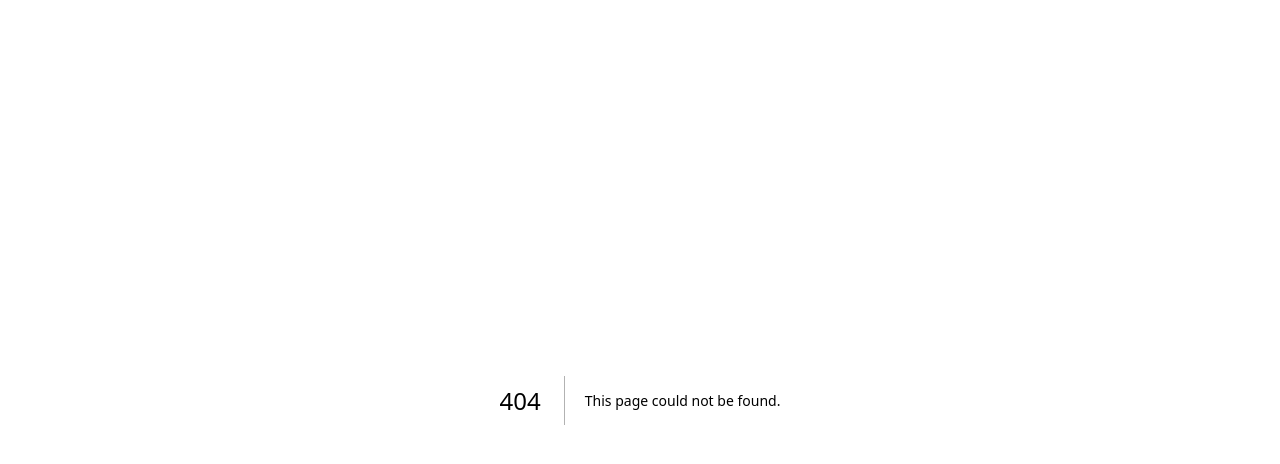
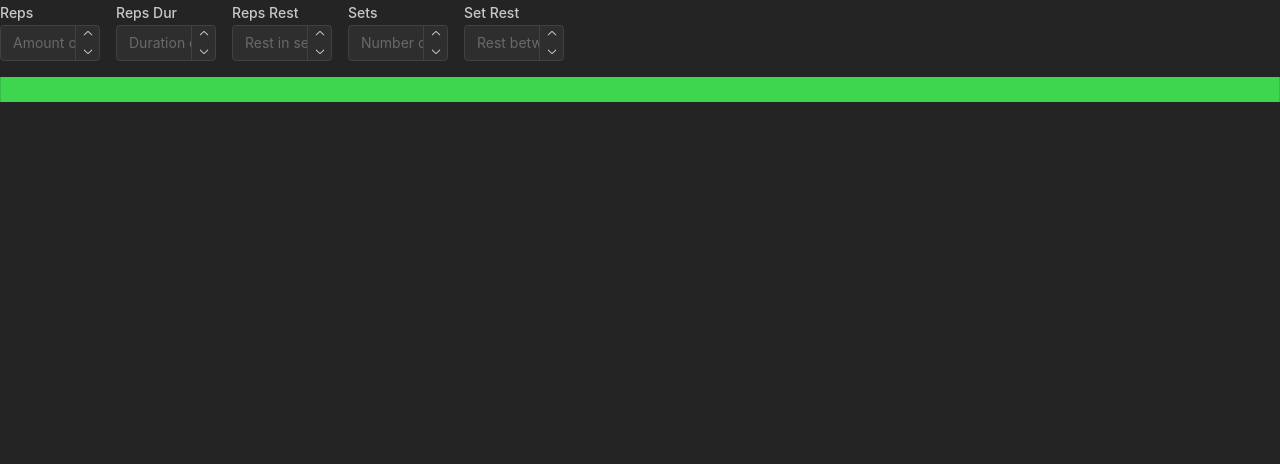
Before and after one commit to markkorput/pump, a Next.js app: page /interval in a window 1280 px wide. Before the commit this address had no page. Shown: the top 464 px of the page. Built offline with nearby package versions, Linux system fonts and the light colour scheme.

Commit message:
Reps editor with bar preview

```diff
--- /dev/null
+++ b/app/components/intervals/IntervalBar.tsx
@@ -0,0 +1,76 @@
+import { useMemo } from "react";
+import { sumBy } from "lodash";
+import { IntervalDefinition } from "./types";
+import { totalDuration, toSections } from "./helpers";
+
+const barStyles = {
+  display: "block",
+  padding: 0,
+  margin: 0,
+  // border: "1px solid black",
+  width: "100%",
+};
+
+const colors = {
+  rest: "#3ed54f",
+  active: "#d53e4f",
+  progress: "#00000055",
+};
+
+interface IntervalBarProps {
+  interval: IntervalDefinition;
+  progress?: number;
+  time?: number;
+  width?: number;
+  height?: number;
+}
+
+const IntervalBar = ({
+  interval,
+  time,
+  progress,
+  width = 100,
+  height = 3,
+}: IntervalBarProps) => {
+  const ttl = totalDuration(interval);
+
+  if (time && !progress) {
+    progress = time / ttl;
+  }
+
+  const barSections = useMemo(() => {
+    const sections = toSections(interval);
+
+    return sections.map((section, idx) => (
+      <rect
+        key={`interval-bar-section-${idx}`}
+        x={(sumBy(sections.slice(0, idx), "duration") / ttl) * width}
+        y="0"
+        height={height}
+        width={(section.duration / ttl) * width}
+        fill={idx % 2 ? colors.active : colors.rest}
+      />
+    ));
+  }, [interval, ttl, width, height]);
+
+  return (
+    <svg
+      width="300px"
+      viewBox={[0, 0, width, height].map((v) => v.toString()).join(" ")}
+      style={barStyles}
+    >
+      {barSections}
+      {progress && (
+        <rect
+          x="0"
+          y="0"
+          height={height}
+          width={progress * width}
+          fill={colors.progress}
+        />
+      )}
+    </svg>
+  );
+};
+
+export default IntervalBar;
--- /dev/null
+++ b/app/components/intervals/IntervalEditor.tsx
@@ -0,0 +1,83 @@
+import { useEffect, useState } from "react";
+import { NumberInput, Group, Stack } from "@mantine/core";
+import { IntervalDefinition } from "./types";
+import IntervalBar from "./IntervalBar";
+
+export interface IntervalInputsProps {
+  onChange?: (intervalDef: IntervalDefinition) => void;
+}
+
+export const IntervalInputs = ({ onChange }: IntervalInputsProps) => {
+  const [reps, setReps] = useState<number>();
+  const [repsDur, setRepsDur] = useState<number>();
+  const [repsRest, setRepsRest] = useState<number>();
+  const [sets, setSets] = useState<number>();
+  const [setsRest, setSetsRest] = useState<number>();
+
+  useEffect(() => {
+    onChange?.({
+      reps: {
+        amount: reps || 1,
+        duration: repsDur || 1,
+        rest: repsRest || 10,
+      },
+      sets: {
+        amount: sets || 1,
+        rest: setsRest || 30,
+      },
+    });
+  }, [onChange, reps, repsDur, repsRest, sets, setsRest]);
+
+  return (
+    <Group>
+      <NumberInput
+        min={0}
+        style={{ width: 100 }}
+        placeholder="Amount of reps"
+        onChange={(v) => setReps(typeof v === "number" ? v : parseInt(v))}
+        label="Reps"
+      />
+      <NumberInput
+        min={0}
+        style={{ width: 100 }}
+        placeholder="Duration of a rep in seconds"
+        onChange={(v) => setRepsDur(typeof v === "number" ? v : parseInt(v))}
+        label="Reps Dur"
+      />
+      <NumberInput
+        min={0}
+        style={{ width: 100 }}
+        placeholder="Rest in seconds"
+        onChange={(v) => setRepsRest(typeof v === "number" ? v : parseInt(v))}
+        label="Reps Rest"
+      />
+      <NumberInput
+        min={0}
+        style={{ width: 100 }}
+        placeholder="Number of sets"
+        onChange={(v) => setSets(typeof v === "number" ? v : parseInt(v))}
+        label="Sets"
+      />
+      <NumberInput
+        min={0}
+        style={{ width: 100 }}
+        placeholder="Rest between sets"
+        onChange={(v) => setSetsRest(typeof v === "number" ? v : parseInt(v))}
+        label="Set Rest"
+      />
+    </Group>
+  );
+};
+
+export const IntervalEditor = () => {
+  const [def, setDef] = useState<IntervalDefinition>();
+
+  return (
+    <Stack>
+      <IntervalInputs onChange={setDef} />
+      {def && <IntervalBar interval={def} width={1000} height={20} />}
+    </Stack>
+  );
+};
+
+export default IntervalEditor;
--- /dev/null
+++ b/app/components/intervals/helpers.tsx
@@ -0,0 +1,19 @@
+import { IntervalDefinition } from "./types";
+
+export const totalDuration = (interval: IntervalDefinition) =>
+  (interval.reps.amount * interval.reps.duration +
+    (interval.reps.amount - 1) * interval.reps.rest) *
+    interval.sets.amount +
+  (interval.sets.amount - 1) * interval.sets.rest;
+
+export const toSections = (interval: IntervalDefinition) => {
+  return Array.from({ length: interval.sets.amount }).flatMap((_, setIdx) => [
+    ...(setIdx === 0 ? [] : [{ duration: interval.sets.rest, type: "rest" }]),
+    ...Array.from({ length: interval.reps.amount }).flatMap((__, idx) => [
+      ...(idx === 0 ? [] : [{ duration: interval.reps.rest, type: "rest" }]),
+      { duration: interval.reps.duration, type: "rep" },
+    ]),
+  ]);
+};
+
+export default totalDuration;
--- /dev/null
+++ b/app/components/intervals/types.ts
@@ -0,0 +1,20 @@
+export type IntervalRepsDef = {
+  amount: number;
+  duration: number;
+  rest: number;
+};
+
+export type IntervalSetsDef = {
+  amount: number;
+  rest: number;
+};
+
+export type IntervalDefinition = {
+  reps: IntervalRepsDef;
+  sets: IntervalSetsDef;
+};
+
+export type IntervalSection = {
+  duration: number;
+  type: "rep" | "rest";
+};
--- /dev/null
+++ b/pages/interval.tsx
@@ -0,0 +1,7 @@
+import IntervalEditor from "@components/intervals/IntervalEditor";
+
+export const Intervals = () => {
+  return <IntervalEditor />;
+};
+
+export default Intervals;
--- a/pages/timer.tsx
+++ b/pages/timer.tsx
@@ -1,5 +1,4 @@
 import Timer from "@components/Timer";
-// import '@/app/globals.css';
 
 export const Timers = () => {
   return <Timer />;
```
Also changed, not shown: pages/bar.tsx (deleted, +0 -82 lines).
